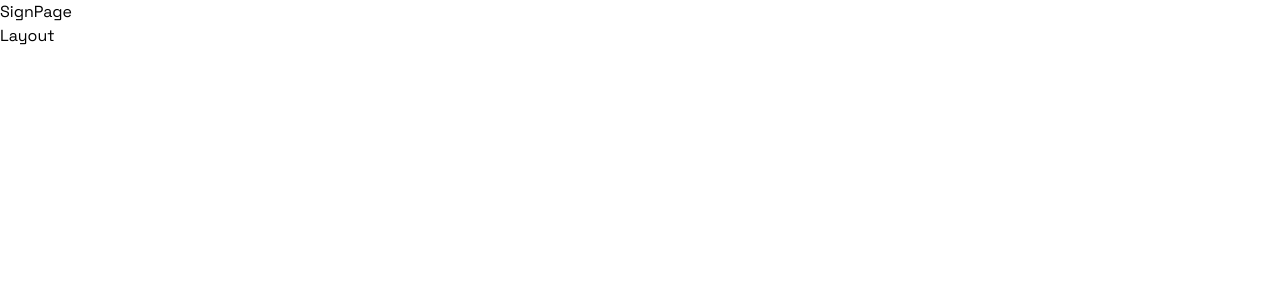
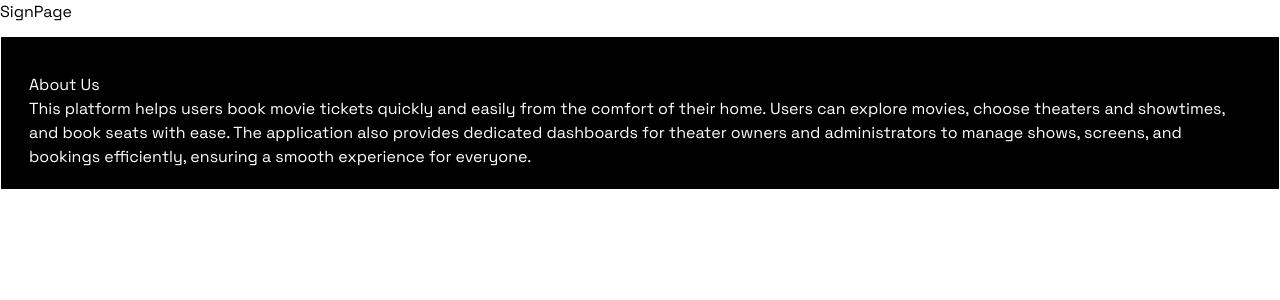
Before and after one commit to Midhun-u/MovieMint, a Next.js app in the folder clients/app-layout/: page /sign in a window 1280 px wide. Shown: the top 300 px of the page. Built offline with nearby package versions, Linux system fonts and the light colour scheme.

Commit message:
Start working on footer section

```diff
--- a/clients/app-layout/app/(auth-pages)/layout.tsx
+++ b/clients/app-layout/app/(auth-pages)/layout.tsx
@@ -1,4 +1,4 @@
-import React, { ReactNode } from 'react'
+import { ReactNode } from 'react'
 
 const AuthLayout = ({
     children
@@ -10,7 +10,6 @@ const AuthLayout = ({
 
     <main>
         {children}
-        Layout
     </main>
 
   )
--- a/clients/app-layout/app/globals.css
+++ b/clients/app-layout/app/globals.css
@@ -1,25 +1,57 @@
 @import "tailwindcss";
 
-*{
-  margin: 0px;
-  padding: 0px;
+* {
   font-family: var(--font-space-grotesk);
   box-sizing: border-box;
 }
 
 :root {
-
+  --background-color: #F4F4F4;
+  --foreground-color: #FFFF;
+  --primary-color: #3CE062;
+  --primary-accent-color: #0a8327;
+  --success-background-color: #8EFFC8;
+  --success-foreground-color: #1B5E20;
+  --warn-background-color: #FEFFBE;
+  --warn-foreground-color: #768600;
+  --error-background-color: #FFDFDF;
+  --error-foreground-color: #FF0000;
+  --disable-color: #7F7F7F;
+  --dark-background-color: #161616;
+  --dark-foreground-color: #000000;
+  --dark-foreground-text-color: #FFFF;
 }
 
-@theme inline {
+body {
+  width: 100vw;
+  height: 100dvh;
+  overflow: auto;
+  margin: 0px;
+  padding: 0px;
+}
 
+body .dark-theme {
+  --background-color: #161616;
+  --foreground-color: #000000;
+  --disable-color: #ABABAB;
+}
+
+@theme {
   --font-sans: var(--font-geist-sans);
   --font-mono: var(--font-geist-mono);
+  --color-background-color: var(--background-color);
+  --color-foreground-color: var(--foreground-color);
+  --color-primary-color: var(--primary-color);
+  --color-primary-accent-color: var(--primary-accent-color);
+  --color-success-background-color: var(--success-background-color);
+  --color-success-foreground-color: var(--success-foreground-color);
+  --color-warn-background-color: var(--warn-background-color);
+  --color-warn-foreground-color: var(--warn-foreground-color);
+  --color-error-background-color: var(--error-background-color);
+  --color-error-foreground-color: var(--error-foreground-color);
+  --color-disable-color: var(--disable-color);
+  --color-dark-background-color: var(--dark-background-color);
+  --color-dark-foreground-color: var(--dark-foreground-color);
+  --color-dark-foreground-color: var(--dark-foreground-color);
+  --color-dark-foreground-text-color: var(--dark-foreground-text-color);
 }
-
-@media (prefers-color-scheme: dark) {
-  :root {
-    --background: #0a0a0a;
-    --foreground: #ededed;
-  }
-}
--- a/clients/app-layout/app/layout.tsx
+++ b/clients/app-layout/app/layout.tsx
@@ -1,6 +1,7 @@
 import type { Metadata } from "next";
 import { Space_Grotesk } from "next/font/google";
 import "./globals.css";
+import Footer from "@/components/layout/Footer";
 
 export const spaceGrotesk = Space_Grotesk({
   subsets: ['latin'],
@@ -24,9 +25,12 @@ export default function RootLayout({
   return (
     <html lang="en">
       <body
-        className={`${spaceGrotesk.variable}`}
+        className={`${spaceGrotesk.variable} dark-theme`}
       >
-        {children}
+        <main>
+          {children}
+        </main>
+        <Footer />
       </body>
     </html>
   );
--- /dev/null
+++ b/clients/app-layout/components/layout/Footer.tsx
@@ -0,0 +1,19 @@
+const Footer = () => {
+
+    return (
+
+        <footer
+            className="w-screen border mt-3 px-7 flex flex-wrap  py-5 pt-9 bg-dark-foreground-color text-dark-foreground-text-color"
+        >
+            <div>
+               <h2>About Us</h2>
+               <p>
+                This platform helps users book movie tickets quickly and easily from the comfort of their home. Users can explore movies, choose theaters and showtimes, and book seats with ease. The application also provides dedicated dashboards for theater owners and administrators to manage shows, screens, and bookings efficiently, ensuring a smooth experience for everyone.
+               </p>
+            </div>
+        </footer>
+
+    )
+}
+
+export default Footer
```
